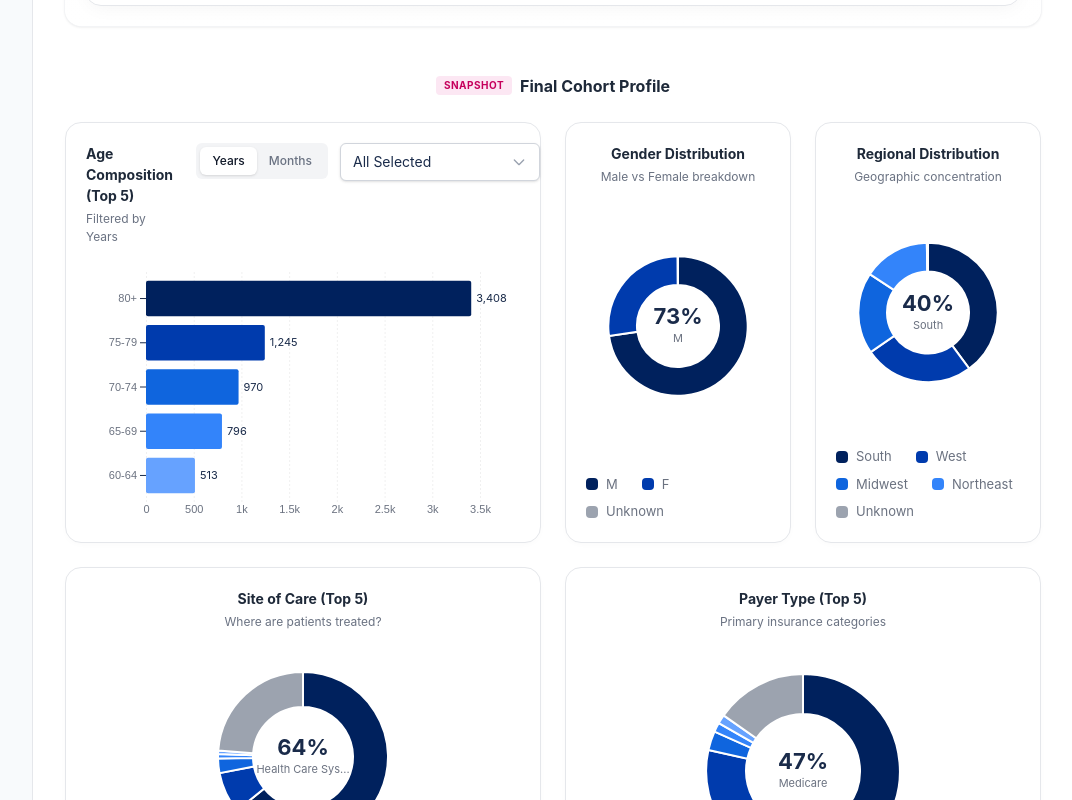
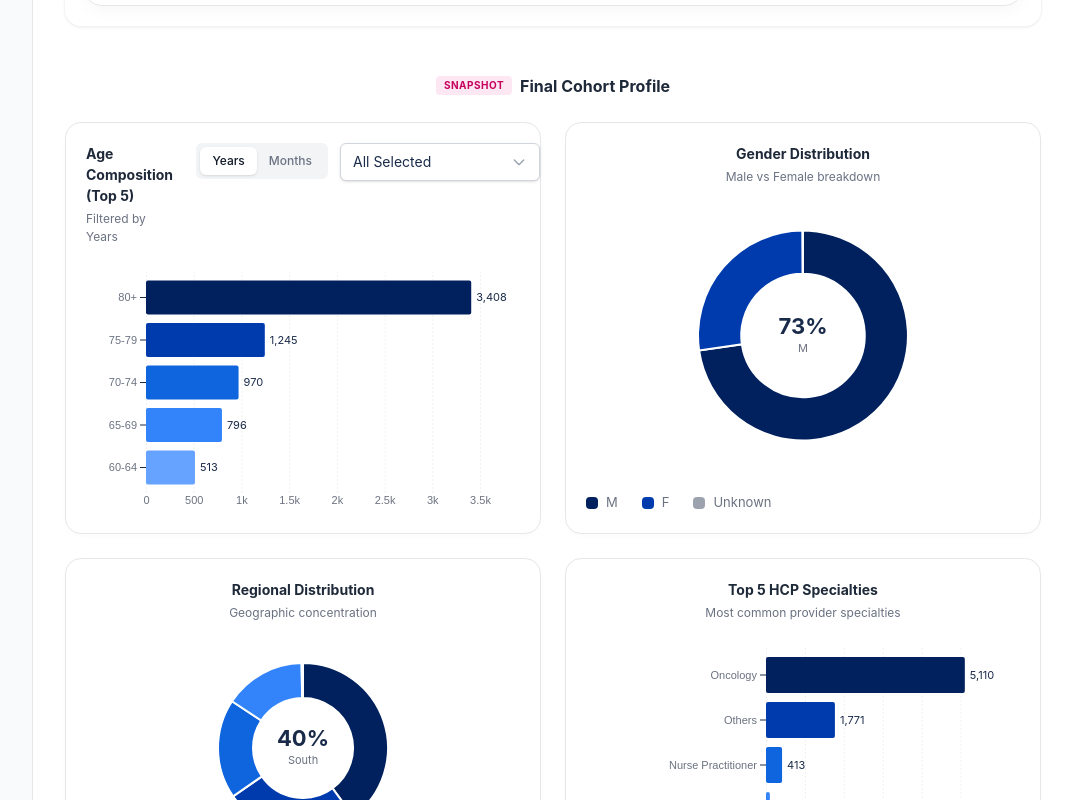
Before and after one commit to Vishw-modi/ARD-Charts, a Next.js app: page /report in a window 1280 px wide. Shown: the part 940-1740 px from the top of the page, without its empty margins (207-1279 px from the left). Built offline with nearby package versions, Linux system fonts and the light colour scheme.

Commit message:
top 5 spec added

```diff
--- a/app/report/page.tsx
+++ b/app/report/page.tsx
@@ -12,13 +12,17 @@ export default function ReportPage() {
   const { data: rawRows, monthWiseData, loading, error } = useMetrics();
 
   const rows = useMemo(() => {
-    return rawRows.map(r => {
-      if (r.DIMENSION === "hcp_specialty") {
-        if (r.VALUE === "Family Medicine") return { ...r, VALUE: "Oncology" };
-        if (r.VALUE === "Oncology") return { ...r, VALUE: "Family Medicine" };
-      }
-      return r;
-    });
+    // Override hcp_specialty for step 7 based on user requested data
+    const filtered = rawRows.filter(r => !(r.DIMENSION === "hcp_specialty" && r.STEP === 7));
+    filtered.push(
+      { DIMENSION: "hcp_specialty", VALUE: "Oncology", STEP: 7, PATIENTS: 5110 },
+      { DIMENSION: "hcp_specialty", VALUE: "Others", STEP: 7, PATIENTS: 1771 },
+      { DIMENSION: "hcp_specialty", VALUE: "Nurse Practitioner", STEP: 7, PATIENTS: 413 },
+      { DIMENSION: "hcp_specialty", VALUE: "Physician Assistant", STEP: 7, PATIENTS: 99 },
+      { DIMENSION: "hcp_specialty", VALUE: "PCP", STEP: 7, PATIENTS: 99 },
+      { DIMENSION: "hcp_specialty", VALUE: "Dermatology", STEP: 7, PATIENTS: 16 }
+    );
+    return filtered;
   }, [rawRows]);
 
   if (error) {
@@ -163,15 +167,17 @@ export default function ReportPage() {
           {/* Age Bands */}
           <AgeCompositionFilterCard data={monthWiseData} loading={loading} />
 
-          {/* Gender & Region Layout */}
-          <div className="grid grid-cols-1 gap-6 sm:grid-cols-2">
           <ChartCard title="Gender Distribution" subtitle="Male vs Female breakdown" loading={loading}>
             <ReportDonutChart rows={rows} dimension="gender" />
           </ChartCard>
+
           <ChartCard title="Regional Distribution" subtitle="Geographic concentration" loading={loading}>
             <ReportDonutChart rows={rows} dimension="region" />
           </ChartCard>
-          </div>
+
+          <ChartCard title="Top 5 HCP Specialties" subtitle="Most common provider specialties" loading={loading}>
+            <ReportBarChart rows={rows} dimension="hcp_specialty" maxItems={5} />
+          </ChartCard>
 
           {/* Site of Care & Payer Type */}
           <ChartCard title="Site of Care (Top 5)" subtitle="Where are patients treated?" loading={loading}>
```
Also changed, not shown: public/ARD_Metrics - Copy (1).csv (added). Lines whose indentation alone changed are shown as unchanged.
